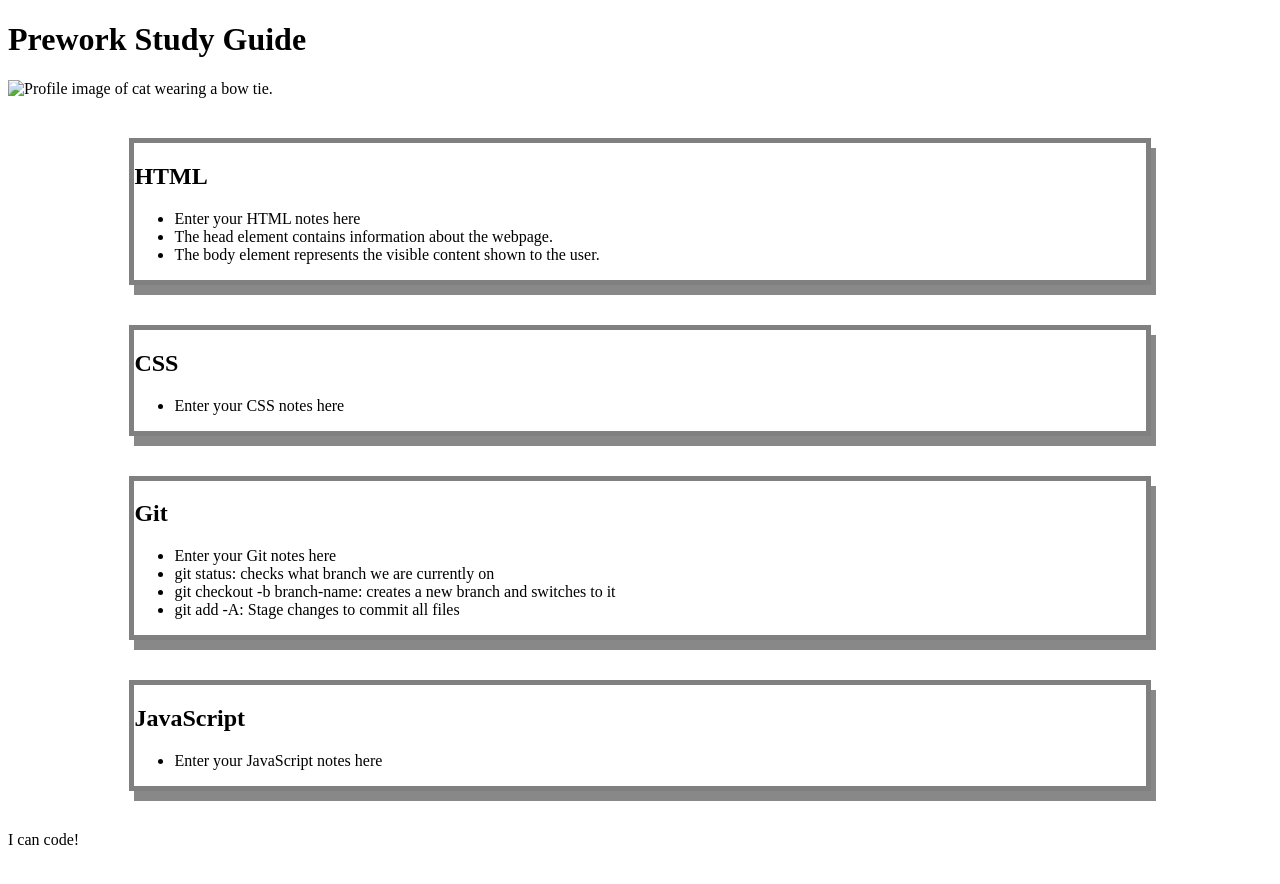
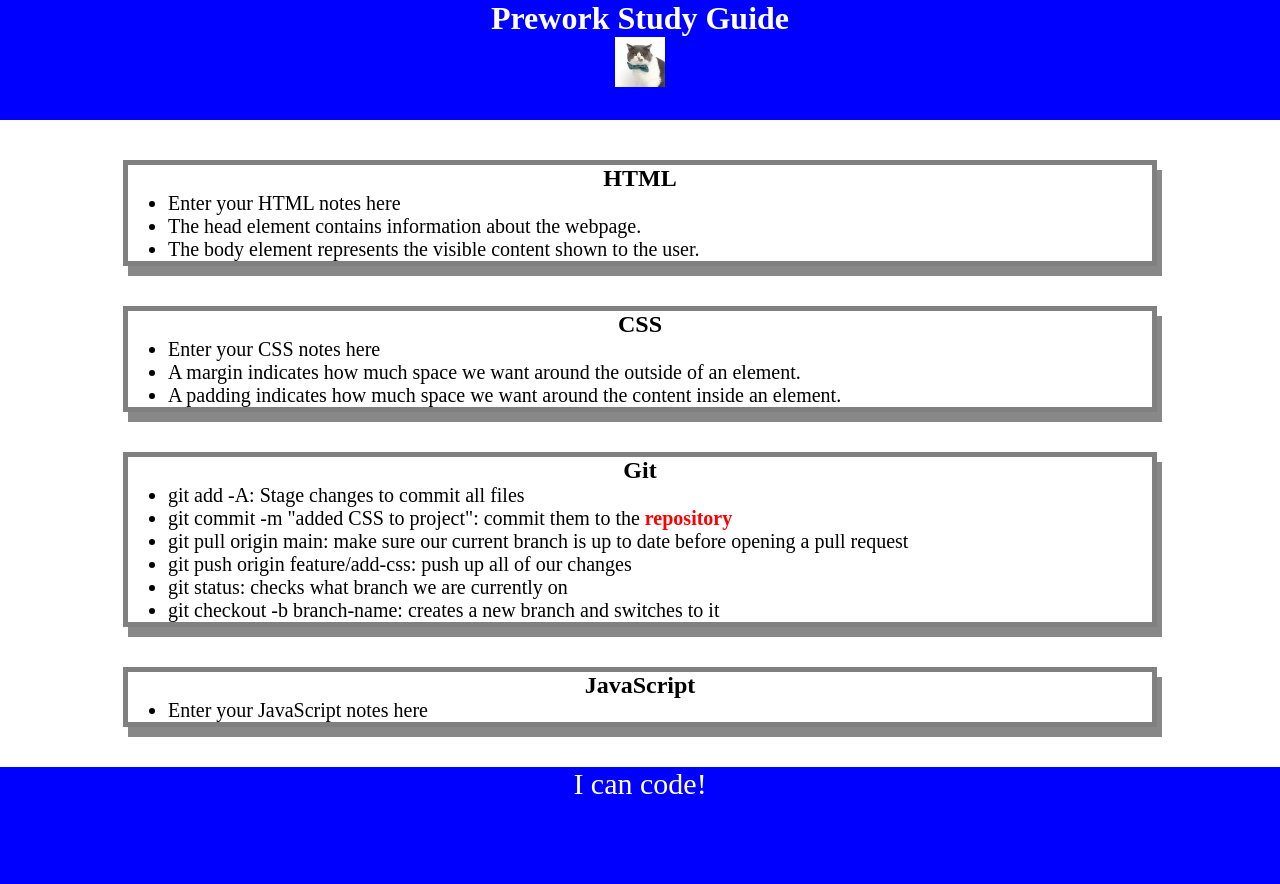
Before and after one commit to Babbalicious/prework-study-guide, a plain HTML site: page index.html in a window 1280 px wide. Drawn offline with Linux system fonts and the light colour scheme.

Commit message:
added CSS to project

```diff
--- a/assets/style.css
+++ b/assets/style.css
@@ -1,3 +1,44 @@
+* {
+  margin: 0;
+  padding: 0;
+}
+
+header,
+footer {
+  width: 100%;
+  height: 120px;
+  background-color: blue;
+  color: white;
+}
+
+h1,
+h2 {
+  text-align: center;
+}
+
+img {
+  display: block;
+  height: 50px;
+  width: 50px;
+  margin-left: auto;
+  margin-right: auto;
+}
+
+ul {
+  padding-left: 40px;
+  font-size: 20px;
+}
+
+p {
+  text-align: center;
+  font-size: 30px;
+}
+
+.highlight {
+  color: red;
+  font-weight: bold;
+}
+
 .card {
   width: 80%;
   margin: 40px auto;
--- a/index.html
+++ b/index.html
@@ -31,18 +31,34 @@
         <h2>CSS</h2>
         <ul>
           <li>Enter your CSS notes here</li>
+          <li>
+            A margin indicates how much space we want around the outside of an
+            element.
+          </li>
+          <li>
+            A padding indicates how much space we want around the content inside
+            an element.
+          </li>
         </ul>
       </section>
 
       <section class="card" id="git-section">
         <h2>Git</h2>
         <ul>
-          <li>Enter your Git notes here</li>
+          <li>git add -A: Stage changes to commit all files</li>
+          <li>
+            git commit -m "added CSS to project": commit them to the
+            <span class="highlight">repository</span>
+          </li>
+          <li>
+            git pull origin main: make sure our current branch is up to date
+            before opening a pull request
+          </li>
+          <li>git push origin feature/add-css: push up all of our changes</li>
           <li>git status: checks what branch we are currently on</li>
           <li>
             git checkout -b branch-name: creates a new branch and switches to it
           </li>
-          <li>git add -A: Stage changes to commit all files</li>
         </ul>
       </section>
 
```
Also changed, not shown: assets/bowtie-cat.png (added).
